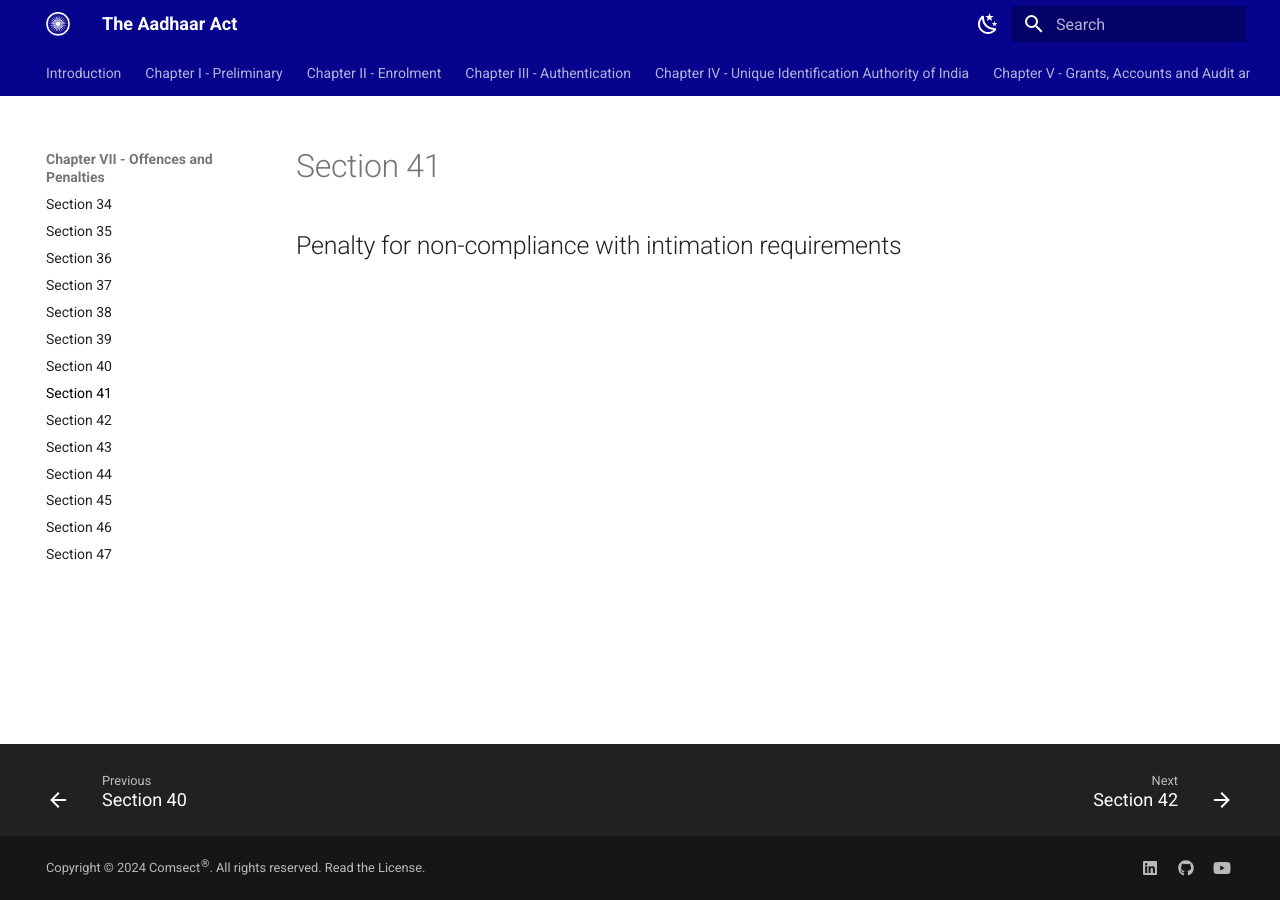
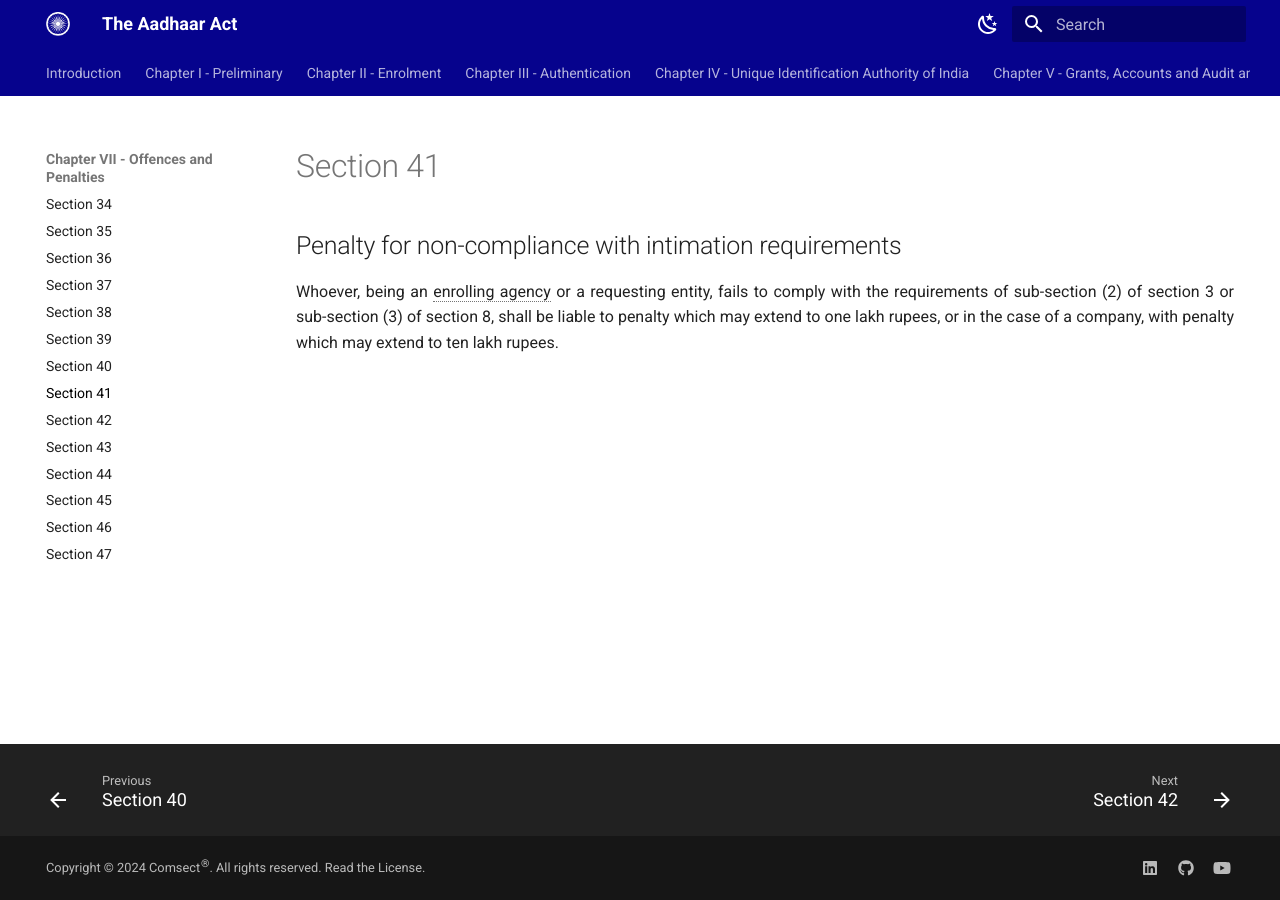
Before and after one commit to comsect/aadhaar-act, an MkDocs documentation site: the page built from docs/en/41.md, in a window 1280 px wide. Built offline with MkDocs 1.6.1 and Material for MkDocs 9.7.7, drawn with Linux system fonts in a browser that asks for light colours.

Commit message:
add section-forty-one

```diff
--- a/docs/en/41.md
+++ b/docs/en/41.md
@@ -5,3 +5,5 @@
 ---
 
 ## Penalty for non-compliance with intimation requirements
+
+Whoever, being an enrolling agency or a requesting entity, fails to comply with the requirements of sub-section (2) of section 3 or sub-section (3) of section 8, shall be liable to penalty which may extend to one lakh rupees, or in the case of a company, with penalty which may extend to ten lakh rupees.
```
